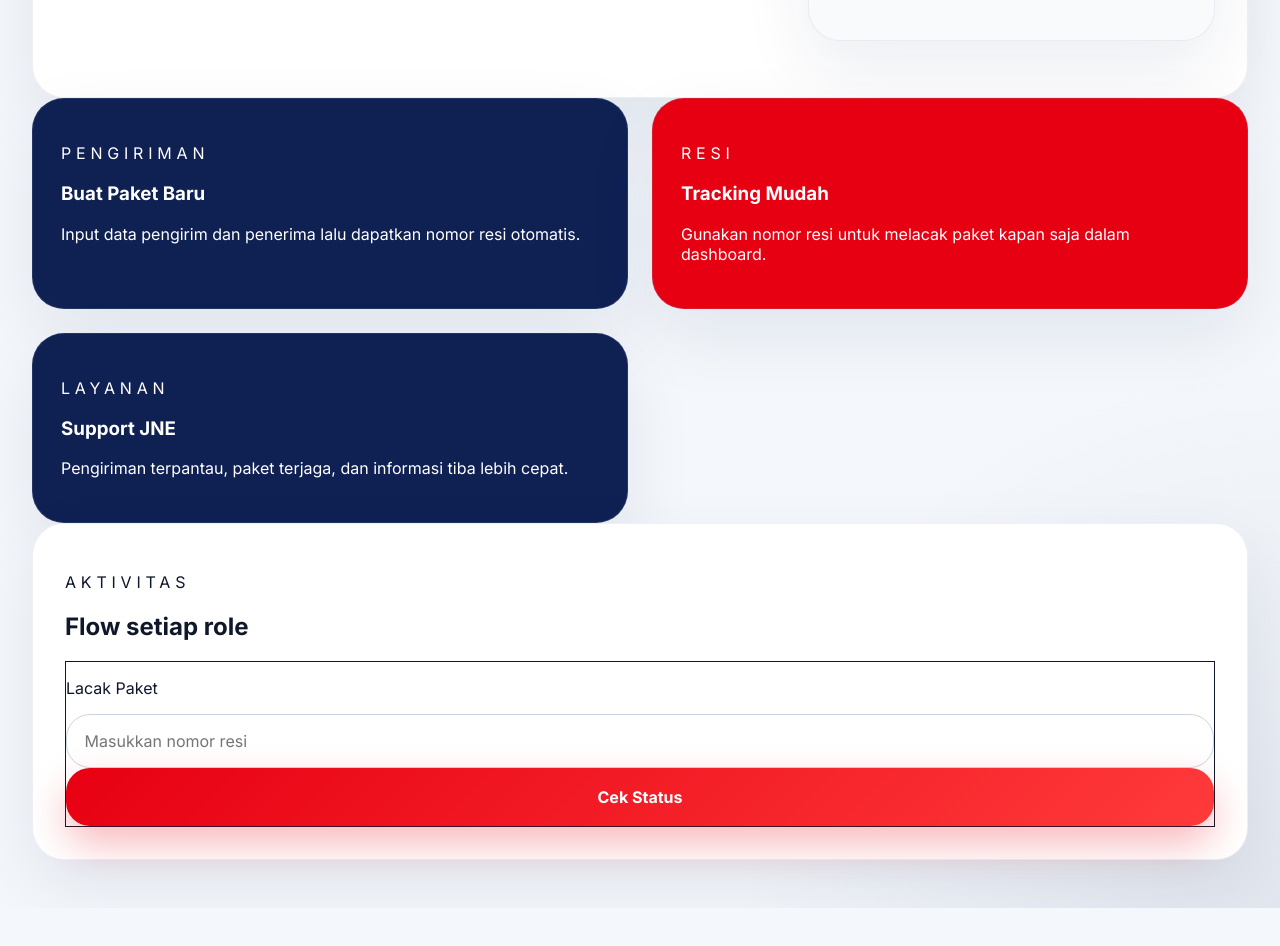
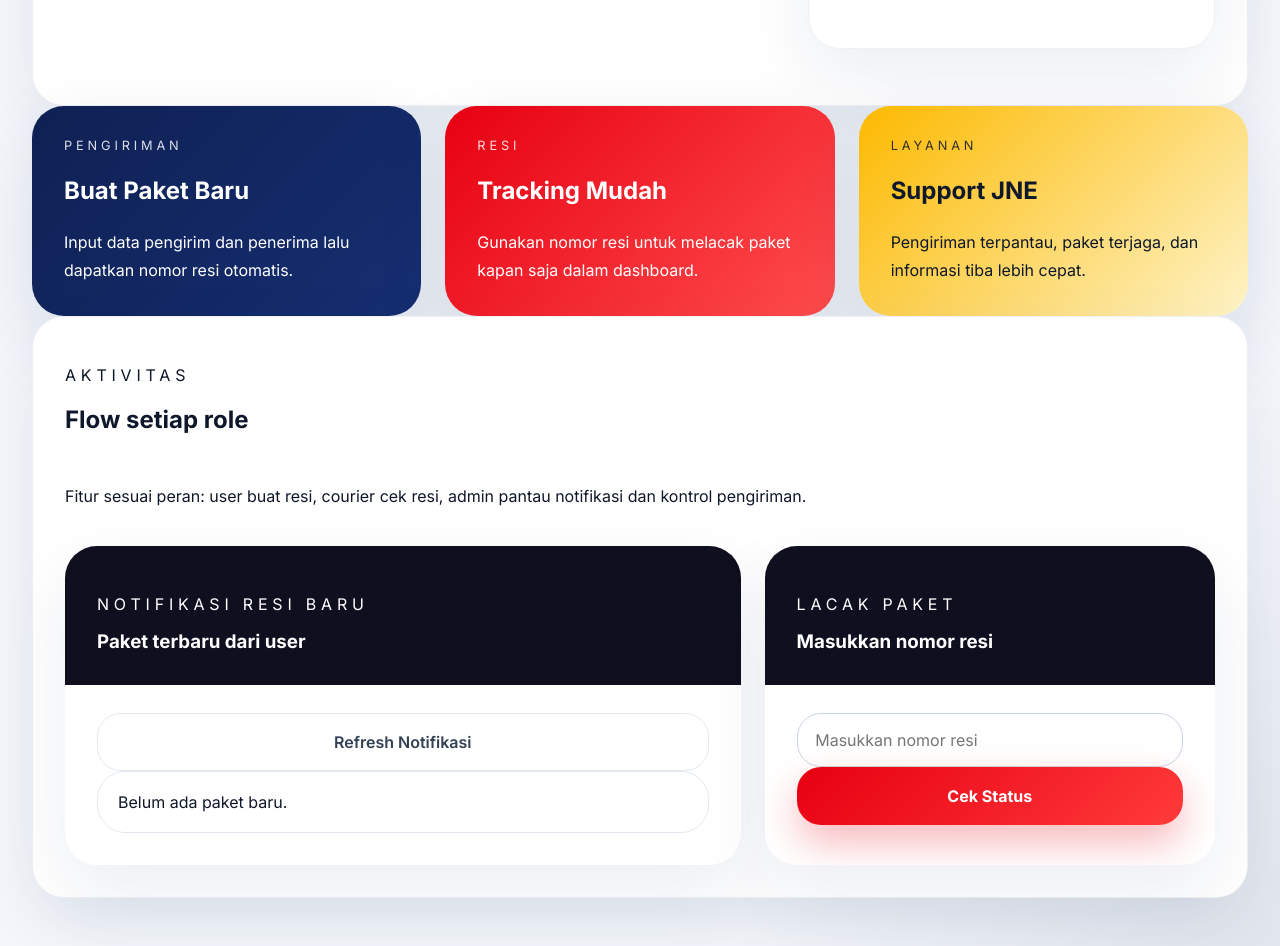
Before and after one commit to QikakimJ/frontend, a Next.js app: page /dashboard in a window 1280 px wide. Shown: the part 560-1506 px from the top of the page. Before the commit the page ends 1468 px from the top, so only its background shows below. Built offline with nearby package versions, Linux system fonts and the light colour scheme; sample sign-in values are in the browser's storage.

Commit message:
cd "c:\Users\Hakim\OneDrive\Desktop\enterprise-app\frontend" git add app/dashboard/page.tsx app/globals.css app/page.tsx git commit -m "feat: update dashboard UI and courier/user shipment flow"

```diff
--- a/app/dashboard/page.tsx
+++ b/app/dashboard/page.tsx
@@ -8,6 +8,14 @@ export default function Dashboard() {
   const router = useRouter();
   const [role, setRole] = useState<string | null>(null);
   const [email, setEmail] = useState<string | null>(null);
+
+  const normalizeRole = (value: string | null) => {
+    const normalized = value?.toLowerCase();
+    if (normalized === "courier" || normalized === "kurir") return "Courier";
+    if (normalized === "admin") return "Admin";
+    if (normalized === "user") return "User";
+    return value;
+  };
   const [statusMessage, setStatusMessage] = useState("");
   const [trackingNumber, setTrackingNumber] = useState("");
   const [shipmentResult, setShipmentResult] = useState<any>(null);
@@ -63,6 +71,11 @@ export default function Dashboard() {
       return;
     }
 
+    if (role !== "User") {
+      setCreateMessage("Hanya role User yang dapat membuat resi.");
+      return;
+    }
+
     setLoading(true);
     setCreateMessage("");
 
@@ -80,10 +93,6 @@ export default function Dashboard() {
       setReceiverName("");
       setOrigin("");
       setDestination("");
-
-      if (role === "Admin" || role === "Courier") {
-        fetchNotifications();
-      }
     } catch (error) {
       setCreateMessage("Gagal membuat resi baru. Pastikan data pengiriman valid.");
     } finally {
@@ -179,93 +188,47 @@ export default function Dashboard() {
           </div>
         </section>
 
-        <section className="stats-grid">
-          {role === "Admin" ? (
-            <>
-              <div className="metric-card">
-                <p className="text-sm uppercase tracking-[0.3em] text-slate-200">Notifikasi</p>
-                <h3 className="mt-4 text-2xl font-bold">Resi Baru</h3>
-                <p className="mt-3 text-sm leading-6 text-slate-200/90">
-                  Lihat order user terbaru dan cek data paket yang masuk.
-                </p>
+        <section className="activity-summary-grid">
+          <div className="activity-card activity-card--blue">
+            <div className="activity-card__label">PENGIRIMAN</div>
+            <h3>Buat Paket Baru</h3>
+            <p>Input data pengirim dan penerima lalu dapatkan nomor resi otomatis.</p>
           </div>
-              <div className="metric-card secondary">
-                <p className="text-sm uppercase tracking-[0.3em] text-white/90">Kontrol</p>
-                <h3 className="mt-4 text-2xl font-bold">Review Paket</h3>
-                <p className="mt-3 text-sm leading-6 text-white/90">
-                  Kelola resi, status, dan konfirmasi pengiriman dengan mudah.
-                </p>
+
+          <div className="activity-card activity-card--red">
+            <div className="activity-card__label">RESI</div>
+            <h3>Tracking Mudah</h3>
+            <p>Gunakan nomor resi untuk melacak paket kapan saja dalam dashboard.</p>
           </div>
-              <div className="metric-card light">
-                <p className="text-sm uppercase tracking-[0.3em] text-slate-900">Operasi</p>
-                <h3 className="mt-4 text-2xl font-bold text-slate-900">Tim Pengiriman</h3>
-                <p className="mt-3 text-sm leading-6 text-slate-900/80">
-                  Sinkronisasi informasi paket antara user, admin, dan kurir.
-                </p>
+
+          <div className="activity-card activity-card--yellow">
+            <div className="activity-card__label">LAYANAN</div>
+            <h3>Support JNE</h3>
+            <p>Pengiriman terpantau, paket terjaga, dan informasi tiba lebih cepat.</p>
           </div>
-            </>
-          ) : role === "Courier" ? (
-            <>
-              <div className="metric-card">
-                <p className="text-sm uppercase tracking-[0.3em] text-slate-200">Pickup</p>
-                <h3 className="mt-4 text-2xl font-bold">Jadwal Harian</h3>
-                <p className="mt-3 text-sm leading-6 text-slate-200/90">
-                  Ikuti notifikasi paket baru dan siapkan penjemputan tepat waktu.
-                </p>
-              </div>
-              <div className="metric-card secondary">
-                <p className="text-sm uppercase tracking-[0.3em] text-white/90">Perjalanan</p>
-                <h3 className="mt-4 text-2xl font-bold">Update Status</h3>
-                <p className="mt-3 text-sm leading-6 text-white/90">
-                  Jalur paket sampai diterima user B, catat setiap perubahan status.
-                </p>
-              </div>
-              <div className="metric-card light">
-                <p className="text-sm uppercase tracking-[0.3em] text-slate-900">Tracking</p>
-                <h3 className="mt-4 text-2xl font-bold text-slate-900">Performance</h3>
-                <p className="mt-3 text-sm leading-6 text-slate-900/80">
-                  Pastikan semua paket bergerak lancar dari titik pickup hingga drop-off.
-                </p>
-              </div>
-            </>
-          ) : (
-            <>
-              <div className="metric-card">
-                <p className="text-sm uppercase tracking-[0.3em] text-slate-200">Pengiriman</p>
-                <h3 className="mt-4 text-2xl font-bold">Buat Paket Baru</h3>
-                <p className="mt-3 text-sm leading-6 text-slate-200/90">
-                  Input data pengirim dan penerima lalu dapatkan nomor resi otomatis.
-                </p>
-              </div>
-              <div className="metric-card secondary">
-                <p className="text-sm uppercase tracking-[0.3em] text-white/90">Resi</p>
-                <h3 className="mt-4 text-2xl font-bold">Tracking Mudah</h3>
-                <p className="mt-3 text-sm leading-6 text-white/90">
-                  Gunakan nomor resi untuk melacak paket kapan saja dalam dashboard.
-                </p>
-              </div>
-              <div className="metric-card">
-                <p className="text-sm uppercase tracking-[0.3em] text-slate-200">Layanan</p>
-                <h3 className="mt-4 text-2xl font-bold">Support JNE</h3>
-                <p className="mt-3 text-sm leading-6 text-slate-200/90">
-                  Pengiriman terpantau, paket terjaga, dan informasi tiba lebih cepat.
-                </p>
-              </div>
-            </>
-          )}
         </section>
 
         <section className="dashboard-panel p-8">
-          <div className="space-y-6">
+          <div className="section-heading">
             <div>
               <p className="text-sm uppercase tracking-[0.3em] text-jne-red">Aktivitas</p>
               <h2 className="mt-3 text-2xl font-bold text-slate-900">Flow setiap role</h2>
             </div>
+            <p className="max-w-2xl text-sm text-slate-600">
+              Fitur sesuai peran: user buat resi, courier cek resi, admin pantau notifikasi dan kontrol pengiriman.
+            </p>
+          </div>
 
-            {role === "User" && (
-              <div className="rounded-3xl border border-slate-200 bg-slate-50 p-6">
-                <p className="text-sm font-semibold text-slate-500">Buat Resi Paket Baru</p>
-                <div className="grid gap-4 mt-4 sm:grid-cols-2">
+          <div className="activity-grid">
+            <div className="activity-column">
+              {role === "User" ? (
+                <div className="action-panel action-panel--user">
+                  <div className="action-panel__header">
+                    <p className="text-sm uppercase tracking-[0.3em] text-slate-200">Buat Resi Baru</p>
+                    <h3 className="mt-3 text-2xl font-bold text-white">Isi data paket Anda</h3>
+                  </div>
+                  <div className="action-panel__body">
+                    <div className="grid gap-4">
                       <input
                         type="text"
                         placeholder="Nama Pengirim"
@@ -295,67 +258,55 @@ export default function Dashboard() {
                         onChange={(e) => setDestination(e.target.value)}
                       />
                     </div>
-                <div className="mt-5 grid gap-3 sm:grid-cols-2">
-                  <button type="button" onClick={handleCreateShipment} className="btn-primary" disabled={loading}>
+                    <button type="button" onClick={handleCreateShipment} className="btn-primary mt-6" disabled={loading}>
                       {loading ? "Membuat resi..." : "Buat Resi Baru"}
                     </button>
                     {createdResi && (
-                    <button
-                      type="button"
-                      onClick={() => {
-                        setTrackingNumber(createdResi);
-                        setShipmentResult(null);
-                        setStatusMessage("");
-                      }}
-                      className="btn-secondary"
-                    >
-                      Gunakan Resi {createdResi}
-                    </button>
-                  )}
-                </div>
-                {createMessage && (
-                  <div className="mt-4 rounded-2xl border border-slate-200 bg-white p-4 text-sm text-slate-700">
-                    {createMessage}
-                    {createdResi && <div className="mt-2 font-semibold">Resi: {createdResi}</div>}
+                      <div className="status-banner mt-4">
+                        <p className="font-semibold">Resi dibuat</p>
+                        <p className="mt-1 text-sm">Nomor resi Anda: <span className="font-bold">{createdResi}</span></p>
                       </div>
                     )}
                   </div>
-            )}
-
-            {(role === "Admin" || role === "Courier") && (
-              <div className="rounded-3xl border border-slate-200 bg-slate-50 p-6">
-                <div className="flex items-center justify-between gap-4">
-                  <div>
-                    <p className="text-sm font-semibold text-slate-500">Notifikasi Resi Baru</p>
-                    <p className="mt-1 text-sm text-slate-600">Paket terbaru yang dibuat oleh user.</p>
                 </div>
-                  <button type="button" onClick={fetchNotifications} className="btn-secondary">
-                    Refresh
+              ) : (
+                <div className="action-panel action-panel--notify">
+                  <div className="action-panel__header">
+                    <p className="text-sm uppercase tracking-[0.3em] text-slate-500">Notifikasi Resi Baru</p>
+                    <h3 className="mt-3 text-2xl font-bold text-slate-900">Paket terbaru dari user</h3>
+                  </div>
+                  <div className="action-panel__body">
+                    <button type="button" onClick={fetchNotifications} className="btn-secondary w-full mb-4">
+                      Refresh Notifikasi
                     </button>
-                </div>
-                <div className="mt-5 space-y-4">
+                    <div className="notification-list">
                       {shipments.length === 0 ? (
-                    <div className="rounded-2xl border border-slate-200 bg-white p-4 text-sm text-slate-600">Belum ada paket baru.</div>
+                        <div className="notification-card">Belum ada paket baru.</div>
                       ) : (
                         shipments.slice(0, 5).map((item) => (
-                      <div key={item.resi} className="rounded-2xl border border-slate-200 bg-white p-4">
-                        <div className="flex items-center justify-between gap-3">
-                          <p className="font-semibold text-slate-900">{item.resi}</p>
-                          <span className="rounded-full bg-slate-100 px-3 py-1 text-xs font-semibold text-slate-600">{item.status}</span>
+                          <div key={item.resi} className="notification-card">
+                            <div className="notification-card__top">
+                              <span className="notification-card__resi">{item.resi}</span>
+                              <span className="status-pill">{item.status}</span>
                             </div>
-                        <p className="mt-2 text-sm text-slate-600">{item.senderName} → {item.receiverName}</p>
-                        <p className="text-sm text-slate-500">{item.origin} → {item.destination}</p>
+                            <p className="text-sm text-slate-600">{item.senderName} → {item.receiverName}</p>
+                            <p className="text-xs text-slate-500 mt-1">{item.origin} → {item.destination}</p>
                           </div>
                         ))
                       )}
                     </div>
                   </div>
+                </div>
               )}
+            </div>
 
-            <div className="rounded-3xl border border-slate-200 bg-white p-6 shadow-sm">
-              <div className="grid gap-4 sm:grid-cols-2">
-                <div className="space-y-3 rounded-3xl bg-slate-50 p-5">
-                  <p className="text-sm font-medium text-slate-500">Lacak Paket</p>
+            <div className="activity-column">
+              <div className="action-panel action-panel--track">
+                <div className="action-panel__header">
+                  <p className="text-sm uppercase tracking-[0.3em] text-slate-500">Lacak Paket</p>
+                  <h3 className="mt-3 text-2xl font-bold text-slate-900">Masukkan nomor resi</h3>
+                </div>
+                <div className="action-panel__body">
                   <input
                     type="text"
                     placeholder="Masukkan nomor resi"
@@ -363,16 +314,15 @@ export default function Dashboard() {
                     value={trackingNumber}
                     onChange={(e) => setTrackingNumber(e.target.value)}
                   />
-                  <button type="button" onClick={handleTrackShipment} className="btn-primary" disabled={loading}>
+                  <button type="button" onClick={handleTrackShipment} className="btn-primary mt-4" disabled={loading}>
                     {loading ? "Memeriksa..." : "Cek Status"}
                   </button>
-                </div>
 
                   {role === "Courier" && shipmentResult && (
-                  <div className="space-y-3 rounded-3xl bg-slate-50 p-5">
-                    <p className="text-sm font-medium text-slate-500">Update Status Kurir</p>
+                    <div className="mt-5 rounded-3xl border border-slate-200 bg-slate-50 p-5">
+                      <p className="text-sm font-semibold text-slate-500">Update Status Kurir</p>
                       <select
-                      className="select-field"
+                        className="select-field mt-3"
                         value={updateStatus}
                         onChange={(e) => setUpdateStatus(e.target.value)}
                       >
@@ -381,36 +331,47 @@ export default function Dashboard() {
                         <option value="On Delivery">On Delivery</option>
                         <option value="Delivered">Delivered</option>
                       </select>
-                    <button type="button" onClick={handleCourierUpdate} className="btn-secondary" disabled={loading}>
+                      <button type="button" onClick={handleCourierUpdate} className="btn-secondary mt-4" disabled={loading}>
                         {loading ? "Memproses..." : "Update Status"}
                       </button>
                     </div>
                   )}
-              </div>
 
                   {role === "Courier" && !shipmentResult && (
-                <div className="rounded-2xl border border-slate-200 bg-slate-50 p-4 text-sm text-slate-700">
-                  Masukkan nomor resi dan cek status dulu sebelum melakukan update paket.
-                </div>
+                    <div className="status-note mt-4">Masukkan nomor resi dan klik Cek Status untuk menampilkan update posisi paket.</div>
                   )}
 
                   {statusMessage && (
-                <div className="rounded-2xl border border-slate-200 bg-slate-50 p-4 text-sm text-slate-700">
-                  {statusMessage}
-                </div>
+                    <div className="status-note status-note--warn mt-4">{statusMessage}</div>
                   )}
 
                   {shipmentResult && (
-                <div className="rounded-3xl border border-slate-200 bg-slate-50 p-5">
-                  <p className="text-sm font-semibold text-slate-500">Detail Resi</p>
-                  <p className="mt-3 text-lg font-semibold text-slate-900">{shipmentResult.resi || trackingNumber}</p>
-                  <p className="mt-2 text-sm text-slate-600">Status: {shipmentResult.status}</p>
-                  <p className="mt-1 text-sm text-slate-600">Pengirim: {shipmentResult.senderName || "-"}</p>
-                  <p className="mt-1 text-sm text-slate-600">Penerima: {shipmentResult.receiverName || "-"}</p>
-                  <p className="mt-1 text-sm text-slate-600">Asal: {shipmentResult.origin || "-"}</p>
-                  <p className="mt-1 text-sm text-slate-600">Tujuan: {shipmentResult.destination || "-"}</p>
+                    <div className="shipment-card mt-5">
+                      <div className="shipment-card__title">Detail Resi</div>
+                      <div className="shipment-card__row">
+                        <span>Resi</span>
+                        <strong>{shipmentResult.resi || trackingNumber}</strong>
+                      </div>
+                      <div className="shipment-card__row">
+                        <span>Status</span>
+                        <strong>{shipmentResult.status}</strong>
+                      </div>
+                      <div className="shipment-card__row">
+                        <span>Pengirim</span>
+                        <strong>{shipmentResult.senderName || "-"}</strong>
+                      </div>
+                      <div className="shipment-card__row">
+                        <span>Penerima</span>
+                        <strong>{shipmentResult.receiverName || "-"}</strong>
+                      </div>
+                      <div className="shipment-card__row">
+                        <span>Rute</span>
+                        <strong>{shipmentResult.origin || "-"} → {shipmentResult.destination || "-"}</strong>
+                      </div>
                     </div>
                   )}
+                </div>
+              </div>
             </div>
           </div>
         </section>
--- a/app/globals.css
+++ b/app/globals.css
@@ -228,13 +228,201 @@ textarea {
   color: #0f172a;
 }
 
-.info-panel {
-  padding: 1.75rem;
+.activity-summary-grid {
+  display: grid;
+  gap: 1.5rem;
+  grid-template-columns: 1fr;
+}
+
+@media (min-width: 768px) {
+  .activity-summary-grid {
+    grid-template-columns: repeat(3, minmax(0, 1fr));
+  }
+}
+
+.activity-card {
+  border-radius: 2rem;
+  padding: 2rem;
+  min-height: 210px;
+  display: flex;
+  flex-direction: column;
+  justify-content: space-between;
+  gap: 1rem;
+  color: #ffffff;
+  box-shadow: 0 28px 70px rgba(15, 32, 83, 0.12);
+}
+
+.activity-card--blue {
+  background: linear-gradient(135deg, #0f2053 0%, #162f72 100%);
+}
+
+.activity-card--red {
+  background: linear-gradient(135deg, #e70012 0%, #ff4d4d 100%);
+}
+
+.activity-card--yellow {
+  background: linear-gradient(135deg, #fcb900 0%, #fef3c7 100%);
+  color: #0f172a;
+}
+
+.activity-card__label {
+  font-size: 0.8rem;
+  letter-spacing: 0.3em;
+  text-transform: uppercase;
+  opacity: 0.85;
+}
+
+.activity-card h3 {
+  font-size: 1.5rem;
+  margin: 0;
+}
+
+.activity-card p {
+  margin: 0;
+  line-height: 1.75;
+}
+
+.section-heading {
+  display: grid;
+  gap: 1rem;
+  margin-bottom: 1.5rem;
+}
+
+.activity-grid {
+  display: grid;
+  gap: 1.5rem;
+}
+
+@media (min-width: 992px) {
+  .activity-grid {
+    grid-template-columns: 1.2fr 0.8fr;
+  }
+}
+
+.activity-column {
+  display: grid;
+  gap: 1.5rem;
+}
+
+.action-panel {
+  border-radius: 2rem;
+  overflow: hidden;
+  box-shadow: 0 28px 70px rgba(15, 32, 83, 0.08);
+}
+
+.action-panel__header {
+  padding: 2rem;
+  background: #0f2053;
+  color: #ffffff;
+}
+
+.action-panel--user .action-panel__header {
+  background: linear-gradient(135deg, #0f2053 0%, #162f72 100%);
+}
+
+.action-panel--notify .action-panel__header,
+.action-panel--track .action-panel__header {
+  background: #0f0f1f;
+}
+
+.action-panel__header h3 {
+  margin: 0;
+}
+
+.action-panel__body {
+  padding: 1.75rem 2rem 2rem;
+  background: #ffffff;
+}
+
+.status-banner {
+  margin-top: 1rem;
+  padding: 1rem 1.25rem;
+  border-radius: 1.5rem;
   background: #f8fafc;
+  border: 1px solid #e2e8f0;
+}
+
+.status-note {
+  padding: 1rem 1.2rem;
+  border-radius: 1.5rem;
+  border: 1px solid #e2e8f0;
+  color: #334155;
+  background: #f8fafc;
+}
+
+.status-note--warn {
+  border-color: #f0ab00;
+  background: #fef3c7;
+}
+
+.notification-list {
+  display: grid;
+  gap: 1rem;
+}
+
+.notification-card {
+  padding: 1.25rem;
+  border-radius: 1.75rem;
+  border: 1px solid #e2e8f0;
+  background: #ffffff;
+}
+
+.notification-card__top {
+  display: flex;
+  justify-content: space-between;
+  gap: 1rem;
+  align-items: center;
+  margin-bottom: 0.75rem;
+}
+
+.notification-card__resi {
+  font-weight: 700;
+  color: #0f172a;
+}
+
+.status-pill {
+  padding: 0.35rem 0.9rem;
+  border-radius: 999px;
+  background: #f3f4f6;
+  color: #334155;
+  font-size: 0.75rem;
+  font-weight: 700;
+}
+
+.shipment-card {
+  border-radius: 1.75rem;
+  background: #0f2053;
+  color: #ffffff;
+  padding: 1.5rem;
+}
+
+.shipment-card__title {
+  font-size: 1rem;
+  text-transform: uppercase;
+  letter-spacing: 0.18em;
+  opacity: 0.9;
+  margin-bottom: 1rem;
+}
+
+.shipment-card__row {
+  display: flex;
+  justify-content: space-between;
+  gap: 1rem;
+  margin-top: 0.9rem;
+}
+
+.shipment-card__row span {
+  color: rgba(255, 255, 255, 0.7);
 }
 
 .info-panel h2 {
   margin-top: 0;
+}
+
+@media (min-width: 768px) {
+  .info-panel {
+    padding: 2rem;
+  }
 }
 
 .info-panel .info-row {
```
Also changed, not shown: app/page.tsx (+10 -1 lines). Lines whose indentation alone changed are shown as unchanged.
